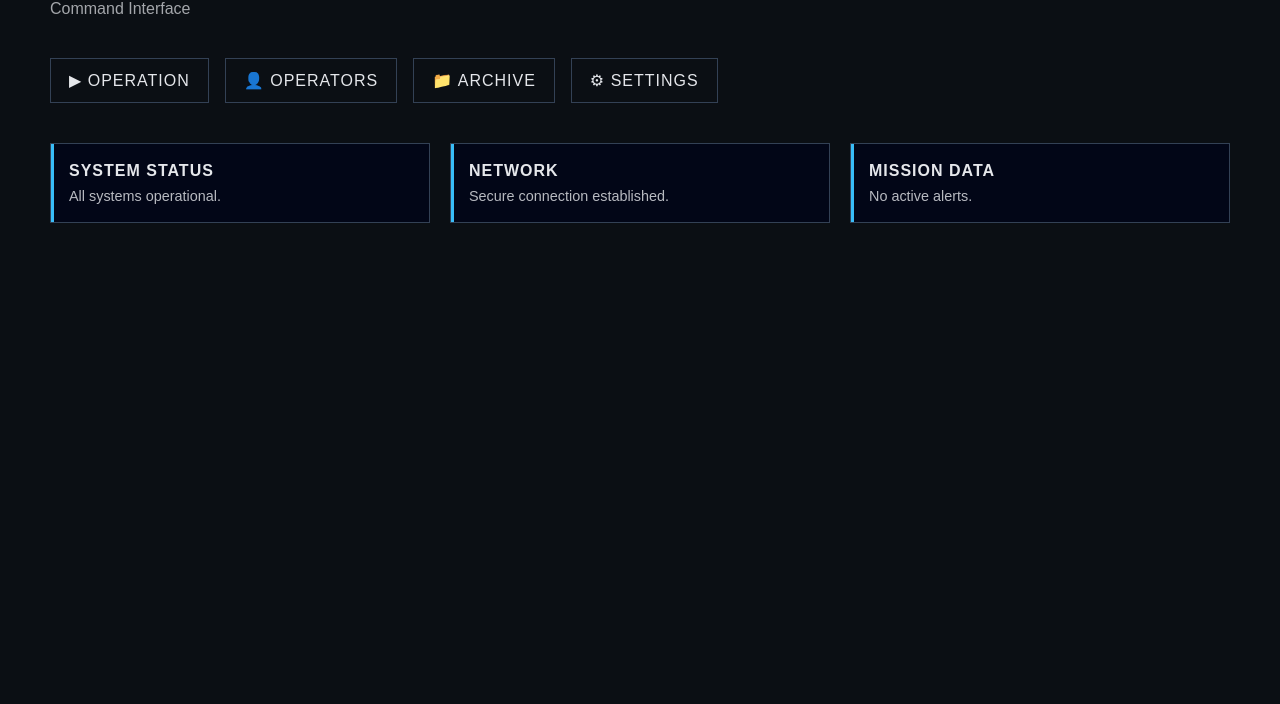
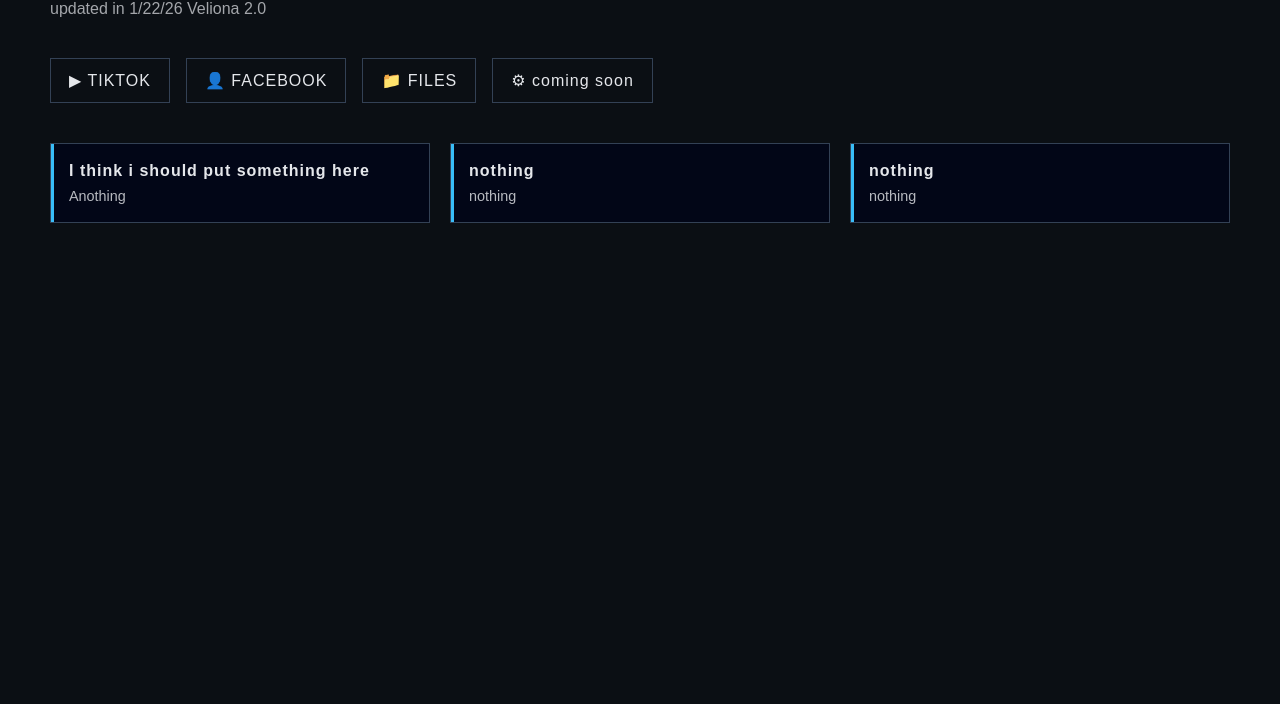
Before and after one commit to STTLRA01/Personal-website, a plain HTML site: page index.html in a window 1280 px wide. Shown: the part 96-800 px from the top of the page. Drawn offline with Linux system fonts and the light colour scheme.

Commit message:
Update header and navigation links in index.html

```diff
--- a/index.html
+++ b/index.html
@@ -20,33 +20,33 @@
   <div class="ui">
 
     <header class="top">
-      <h1>RHODES ISLAND</h1>
-      <p>Command Interface</p>
+      <h1>Good day Welcome </h1>
+      <p>updated in 1/22/26 Veliona 2.0</p>
     </header>
 
     <!-- DESKTOP BUTTONS -->
     <nav class="buttons">
-      <a href="operation.html">▶ OPERATION</a>
-      <a href="operators.html">👤 OPERATORS</a>
-      <a href="archive.html">📁 ARCHIVE</a>
-      <a href="settings.html">⚙ SETTINGS</a>
+      <a href="operation.html">▶ TIKTOK</a>
+      <a href="operators.html">👤 FACEBOOK</a>
+      <a href="archive.html">📁 FILES</a>
+      <a href="settings.html">⚙ coming soon</a>
     </nav>
 
     <!-- CONTENT -->
     <section class="articles">
       <article>
-        <h2>SYSTEM STATUS</h2>
-        <p>All systems operational.</p>
+        <h2>I think i should put something here</h2>
+        <p>Anothing</p>
       </article>
 
       <article>
-        <h2>NETWORK</h2>
-        <p>Secure connection established.</p>
+        <h2>nothing</h2>
+        <p>nothing</p>
       </article>
 
       <article>
-        <h2>MISSION DATA</h2>
-        <p>No active alerts.</p>
+        <h2>nothing</h2>
+        <p>nothing</p>
       </article>
     </section>
 
@@ -54,9 +54,9 @@
 
   <!-- MOBILE BOOK BAR -->
   <nav class="mobile-bar">
-    <a href="operation.html">▶<span>Op</span></a>
-    <a href="operators.html">👤<span>Ops</span></a>
-    <a href="archive.html">📁<span>Log</span></a>
+    <a href="operation.html">▶<span>TK</span></a>
+    <a href="operators.html">👤<span>FB</span></a>
+    <a href="archive.html">📁<span>Files</span></a>
     <a href="settings.html">⚙<span>Set</span></a>
   </nav>
 
```
